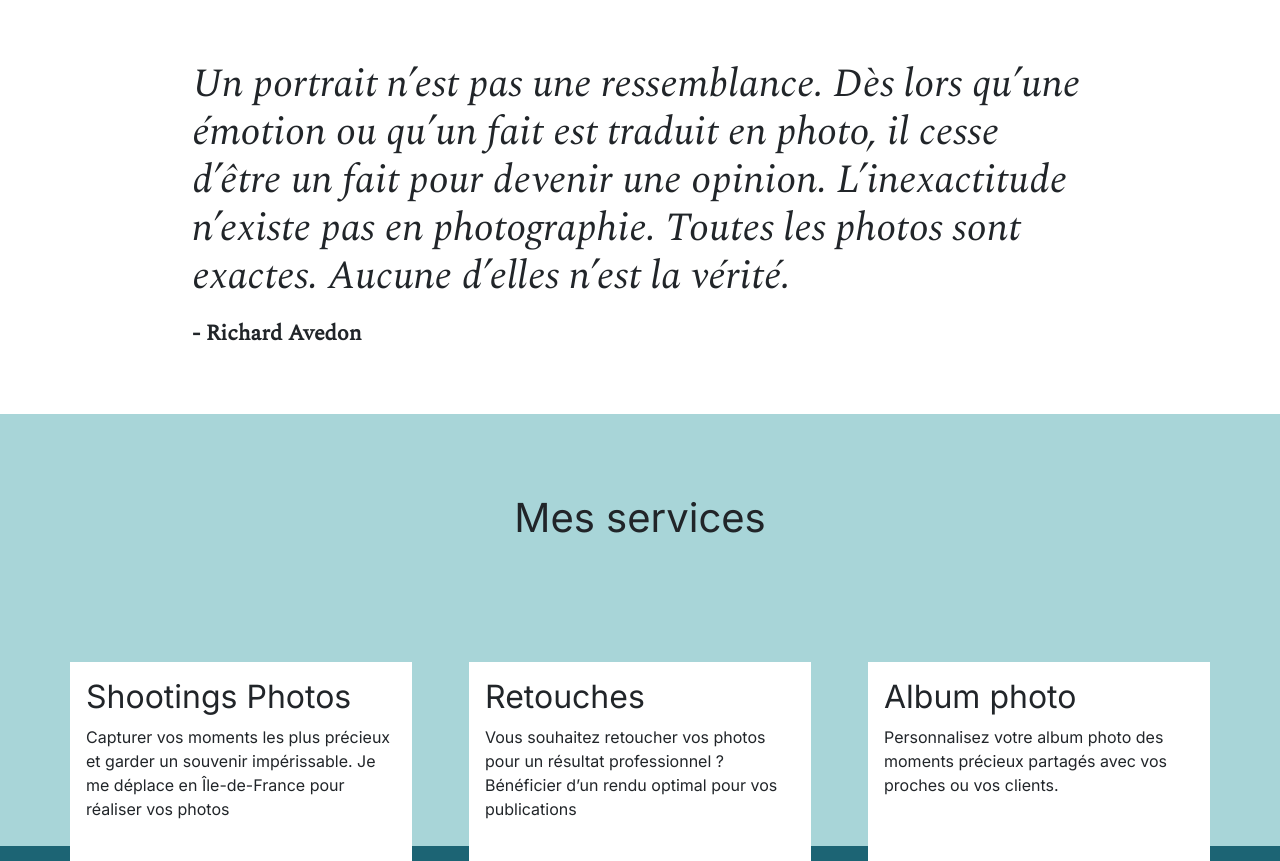
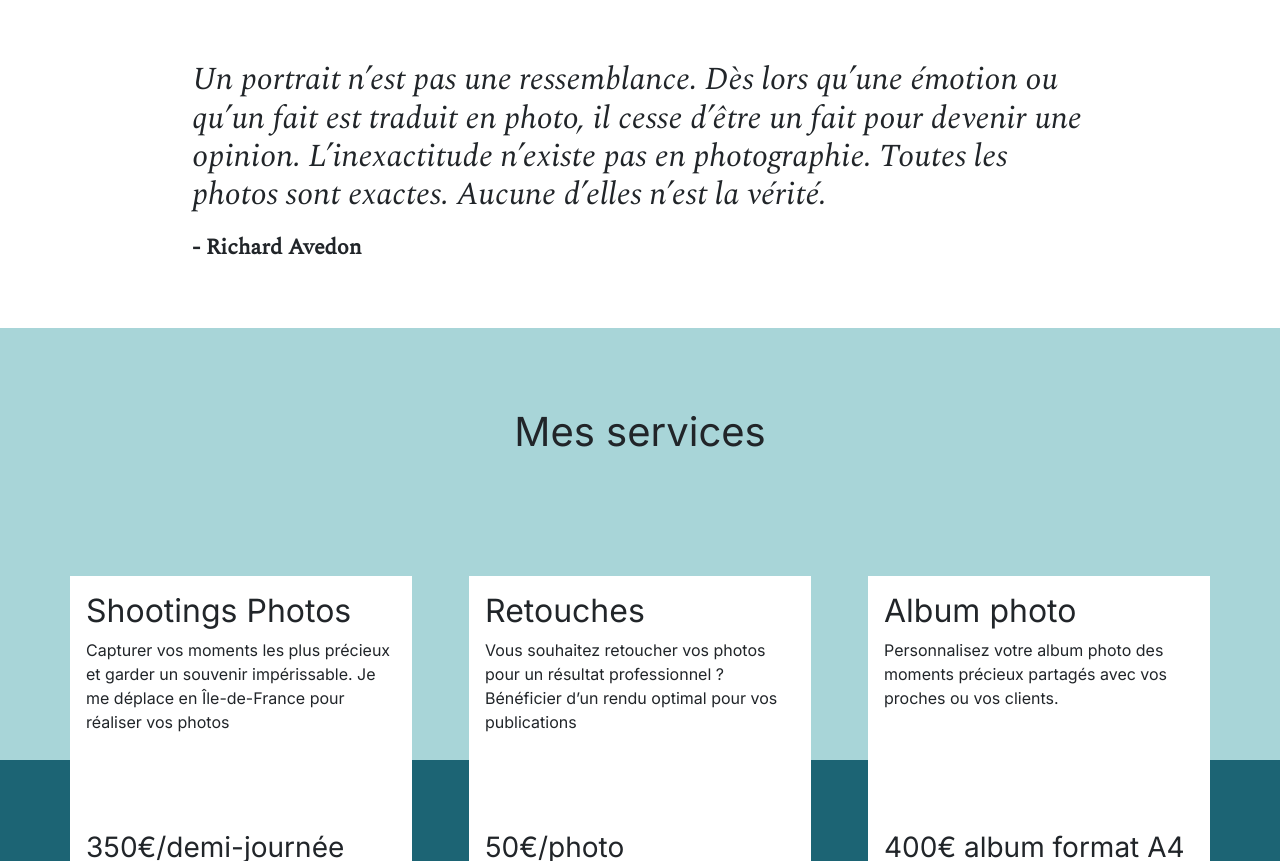
Before and after one commit to David-S26/Nina-Carducci-Optimisation., a plain HTML site: page index.html in a window 1280 px wide. Shown: the part 2881-3742 px from the top of the page. Drawn offline with nearby package versions, Linux system fonts and the light colour scheme.

```diff
--- a/index.html
+++ b/index.html
@@ -147,7 +147,6 @@
 				<span class="visually-hidden">Next</span>
 			</button>
 		</div>
-		</div>
 
 		<!--A PROPOS-->
 		<section id="about">
@@ -206,10 +205,10 @@
 			<aside class="quote">
 				<figure>
 					<blockquote>
-						<h1 class="quote__text">Un portrait n’est pas une ressemblance. Dès lors qu’une émotion ou qu’un
+						<h2 class="quote__text">Un portrait n’est pas une ressemblance. Dès lors qu’une émotion ou qu’un
 							fait est traduit en photo, il cesse d’être un fait pour devenir une opinion. L’inexactitude
 							n’existe pas en photographie. Toutes les photos sont exactes. Aucune d’elles n’est la
-							vérité.</h1>
+							vérité.</h2>
 					</blockquote>
 					<figcaption class="quote__author">- Richard Avedon</figcaption>
 				</figure>
@@ -272,7 +271,7 @@
 				<div class="form-container">
 					<h1>Une question ? Une demande de devis ?</h1>
 					<p>N'hésitez pas à m'écrire ! Je vous répondrais en moins de 24 heures.</p>
-					<form action="" method="post">
+					<form  method="post">
 						<label for="nom">Nom</label>
 						<input type="text" name="nom" id="nom">
 						<label for="email">Email</label>
```
